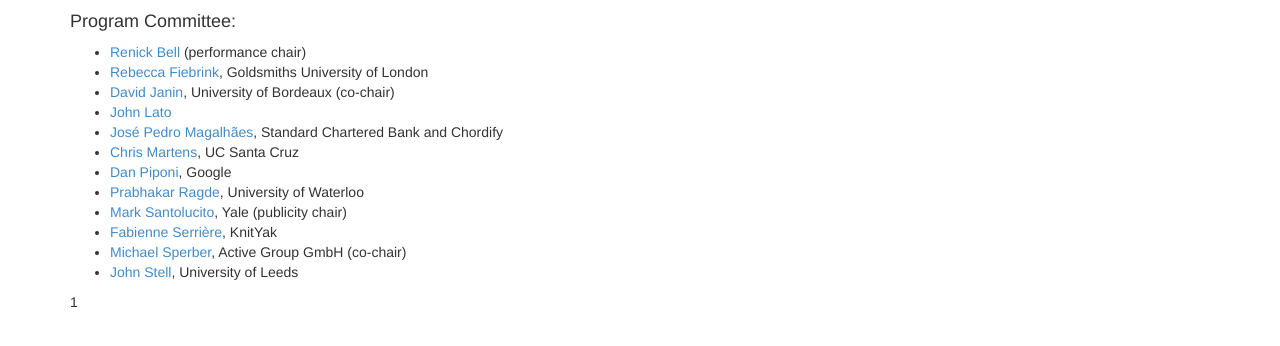
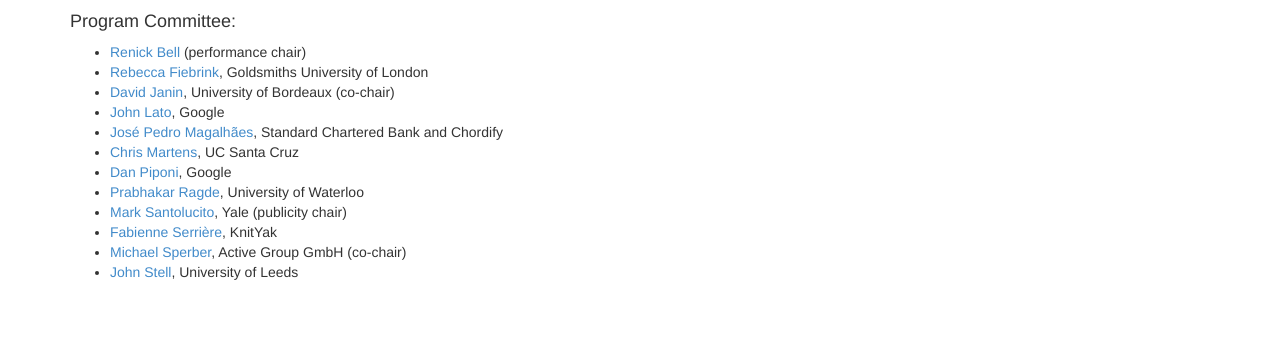
Before and after one commit to functional-art/functional-art.github.com, a Jekyll site: the page built from 2016/index.md, in a window 1280 px wide. Shown: the part 506-852 px from the top of the page. Built offline with Jekyll 4.4.1, drawn with Linux system fonts in a browser that asks for light colours; nearby versions of some CDN libraries.

Commit message:
John Lato is affiliated with Google.

```diff
--- a/2016/index.md
+++ b/2016/index.md
@@ -43,7 +43,7 @@
  Goldsmiths University of London
 * [David Janin](http://www.labri.fr/perso/janin/), University of
   Bordeaux (co-chair)
-* [John Lato](http://johnlato.blogspot.de/)
+* [John Lato](http://johnlato.blogspot.de/), Google
 * [José Pedro Magalhães](http://dreixel.net/), Standard Chartered Bank
   and Chordify
 * [Chris Martens](http://www.cs.cmu.edu/~cmartens/), UC Santa Cruz
@@ -55,7 +55,3 @@
 * [Michael Sperber](http://www.deinprogramm.de/sperber/), Active Group
 GmbH (co-chair)
 * [John Stell](http://www.comp.leeds.ac.uk/jgs/), University of Leeds
-
-
-
-1
```
Also changed, not shown: 2016/cfp.md (+1 -1 lines).
